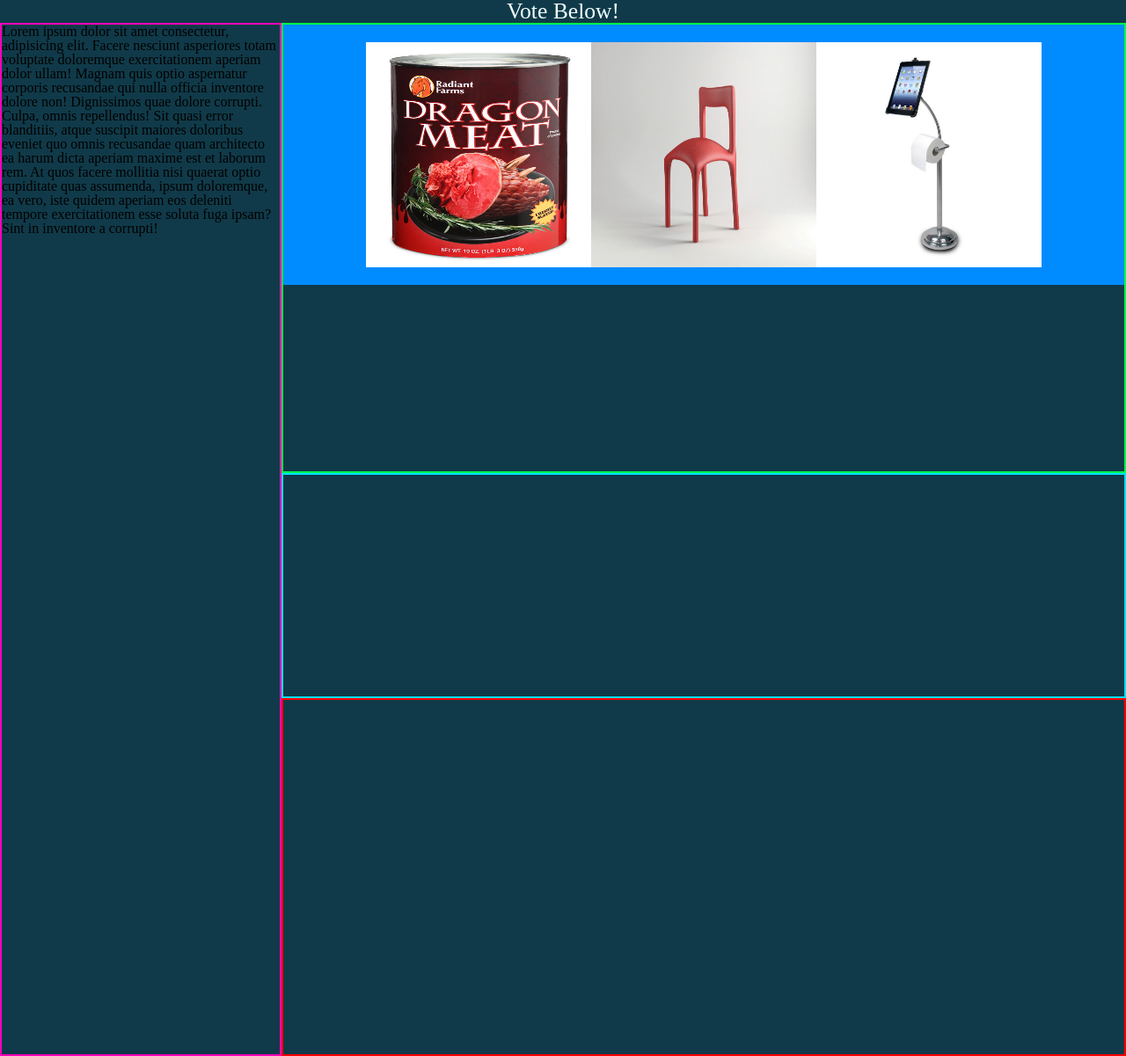
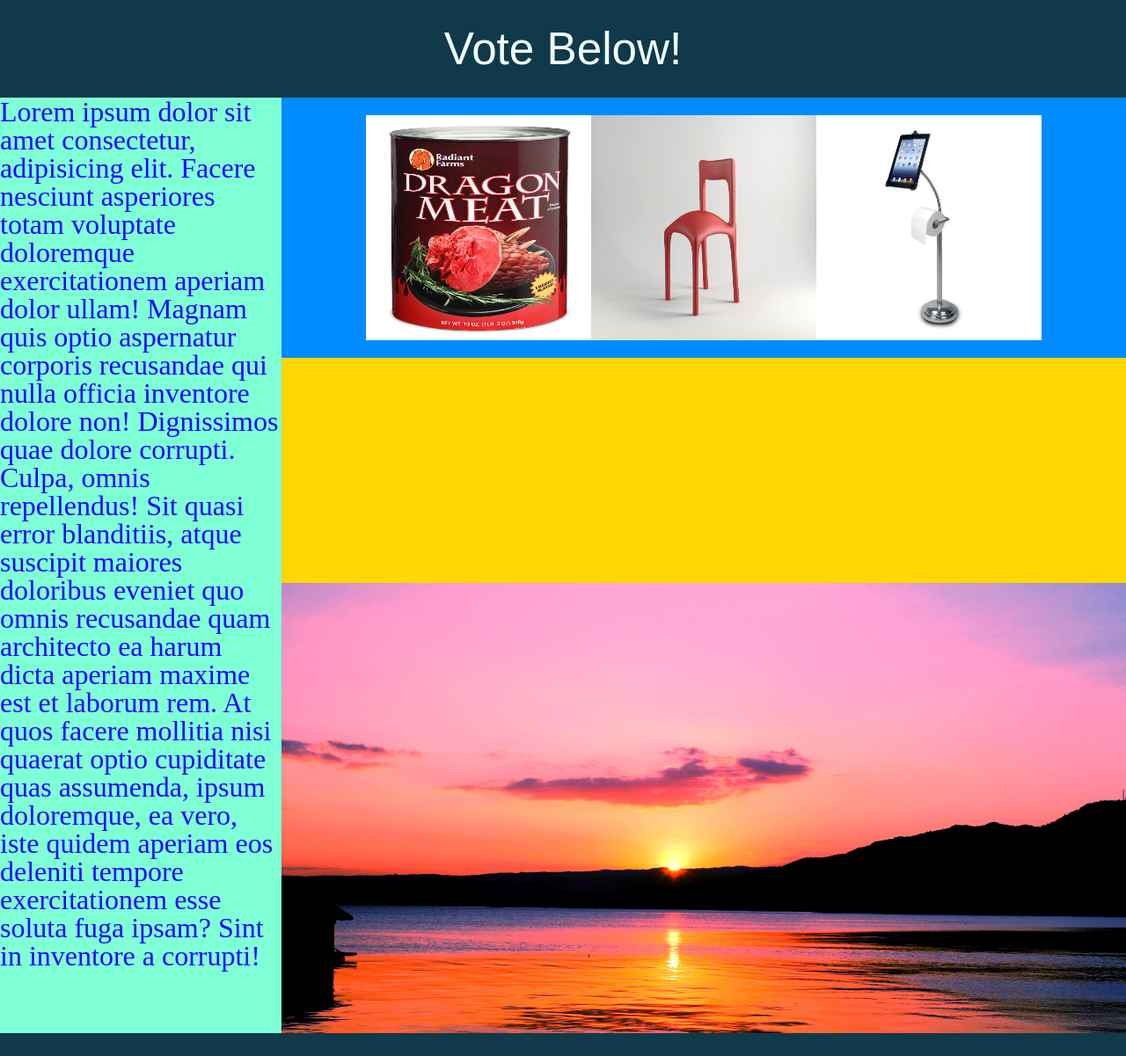
Before and after one commit to ZuSolaris/odd-duck, a plain HTML site: page index.html in a window 1280 px wide. Shown: the whole page at 88% size. After the commit the page ends 1175 px from the top, so only its background shows below. Drawn offline with nearby package versions, Linux system fonts and the light colour scheme.

Commit message:
added more css

```diff
--- a/app.js
+++ b/app.js
@@ -13,7 +13,7 @@ let itemDisplay = document.getElementById('itemDisplay');
 let img1 = document.getElementById('img1');
 let img2 = document.getElementById('img2');
 let img3 = document.getElementById('img3');
-let resultsBtn = document.getElementById('itempick');
+// let resultsBtn = document.getElementById('itempick');
 
 
 
--- a/css/styles.css
+++ b/css/styles.css
@@ -1,35 +1,44 @@
 
 h1{color: azure;
-font-size: 2vw;
+font-size: 4vw;
+font-family: Arial, Helvetica, sans-serif;
 display:flex;
 justify-content: center;
+padding: 30px;
 }
 
 main {display: grid;grid-template-columns: repeat(4,1fr);
   grid-auto-rows: minmax(20vw,auto);
   grid-template-areas:
   "content image image image"
-  "content image image image"
   "content blank blank blank"
+  "content results results results"
   "content results results results"
   ;
 
 }
 #results {grid-area: results;
-border: 2px solid rgb(255, 0, 0);
+border: 2px solid rgb(255, 0, 0) thick;
+background-image: url(../img/sunset.jpg);
+background-repeat: none;
+background-size: cover;
 }
 
 #image {grid-area: image;
-border: 2px solid rgb(0, 255, 72);
+border: 2px solid rgb(0, 255, 72) thick;
 
 }
 #blank {grid-area: blank;
-  border: 2px solid rgb(0, 225, 255);
+  border: 2px solid rgb(0, 225, 255) thick;
+ background-color: gold;
 }
 #content {grid-area: content;
-  border: 2px solid rgb(255, 0, 187);
+  border: 2px solid rgb(255, 0, 187) thick;
+  background-color: aquamarine;
+  color: rgb(28, 7, 255);
+  font-size: 32px;
+}
 
-}
 
 
 
@@ -38,6 +47,7 @@ border: 2px solid rgb(0, 255, 72);
 
 #img1{width: 20vw;
   height: 20vw;
+
 
 
 }
@@ -58,7 +68,6 @@ font-size: 2vw
 
 
 }
-
 #itemDisplay {
 background-color: rgb(0, 140, 255);
 padding: 20px;
```
Also changed, not shown: img/sunset.jpg (added), 1 other file.
